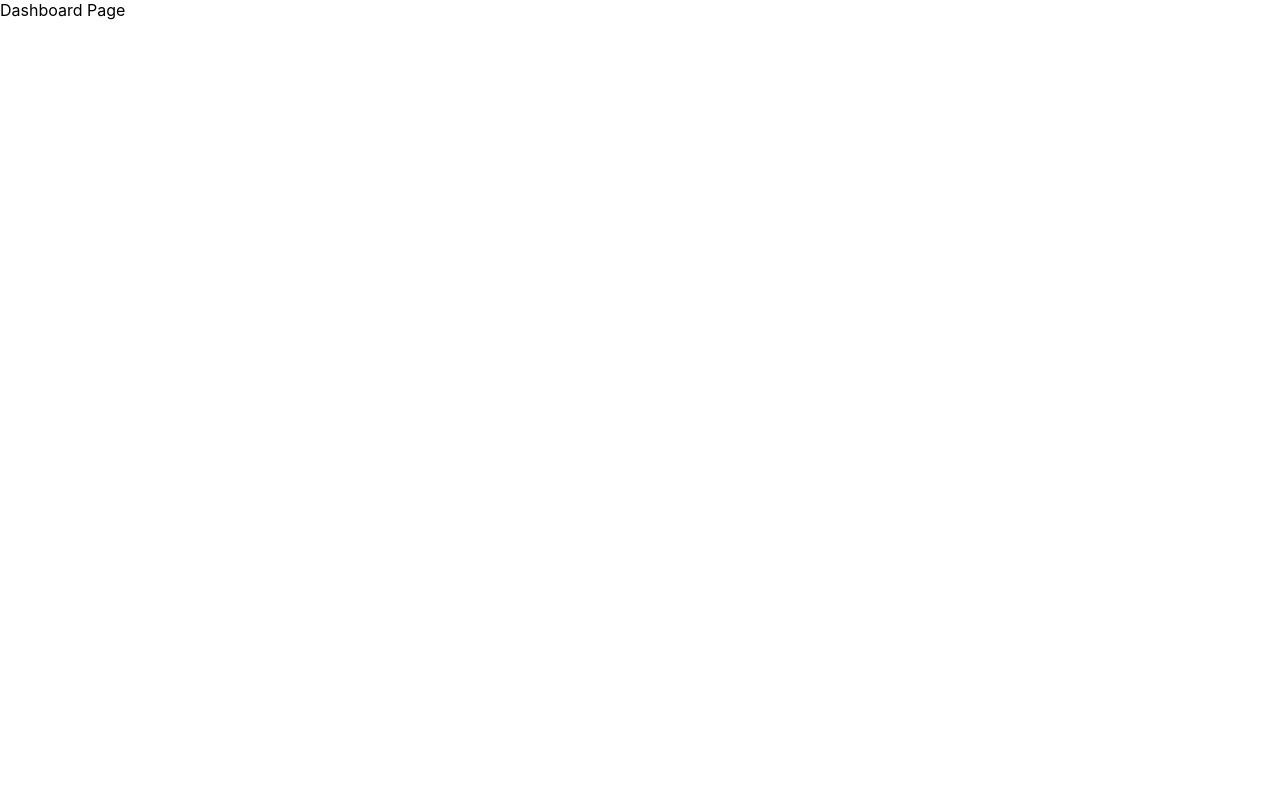
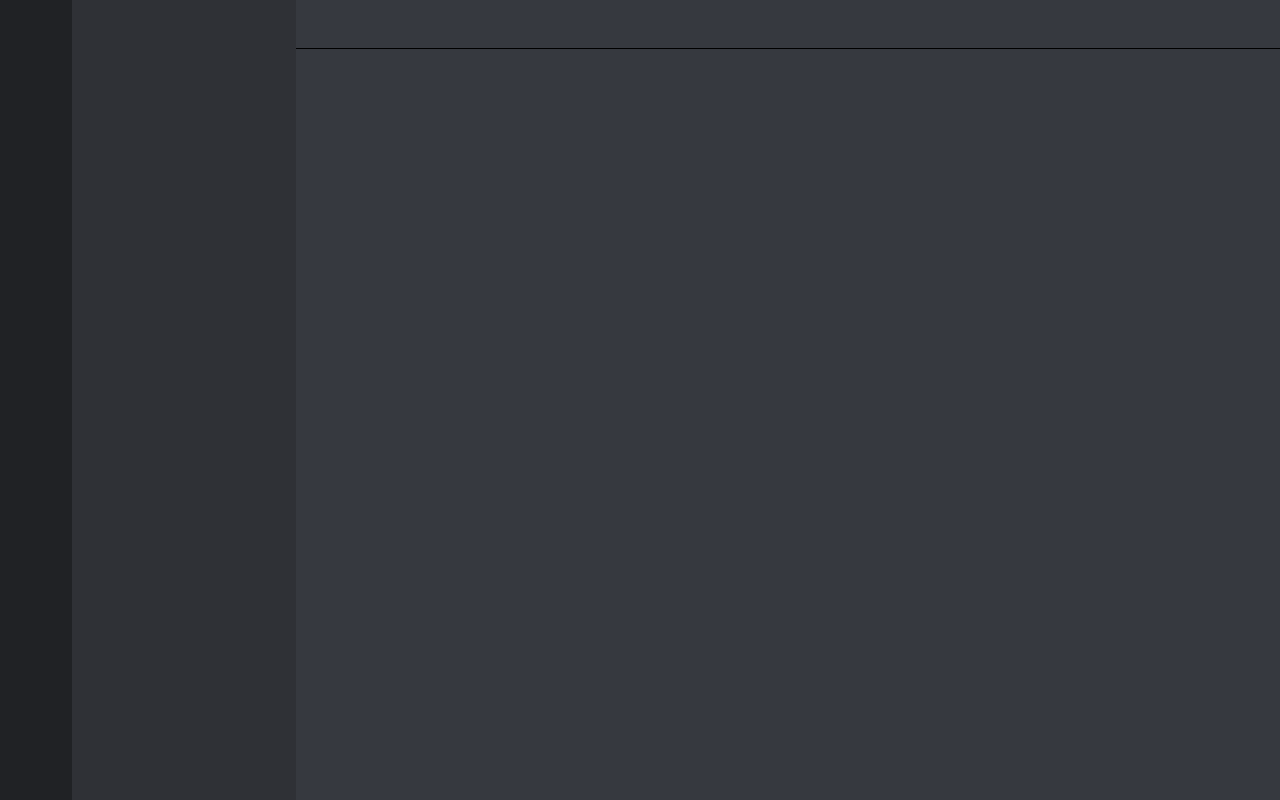
Before and after one commit to lekyvong09/C2007L_MERN_ChatApp, a React (Create React App) app in the folder client/: page / in a window 1280 px wide. Built offline with nearby package versions, Linux system fonts and the light colour scheme; the HTML template or start-up script is replaced by a standard one.

Commit message:
layout dashboard

```diff
--- a/client/src/features/dashboard/DashboardPage.js
+++ b/client/src/features/dashboard/DashboardPage.js
@@ -1,8 +1,47 @@
+import { styled } from '@mui/system';
+
+const Wrapper = styled('div')({
+    width: '100%',
+    height: '100vh',
+    display: 'flex'
+});
+
+const SideBar = styled('div')({
+    width: '72px',
+    height: '100%',
+    backgroundColor: '#202225'
+});
+
+const FriendsSideBar = styled('div')({
+    width: '224px',
+    height: '100%',
+    backgroundColor: '#2F3136'
+});
+
+const AppBar = styled('div')({
+    height: '48px',
+    width: 'calc(100% - 326px)',
+    backgroundColor: '#36393f',
+    right: '0',
+    top: '0',
+    position: 'absolute',
+    padding: '0 15px',
+    borderBottom: '1px solid black'
+});
+
+const Messenger = styled('div')({
+    backgroundColor: '#36393f',
+    marginTop: '48px',
+    flexGrow: 1,
+});
 
 export default function DashboardPage() {
     return (
-        <div>
-            Dashboard Page
-        </div>
+        <Wrapper>
+            <SideBar></SideBar>
+            <FriendsSideBar></FriendsSideBar>
+            <AppBar></AppBar>
+            <Messenger></Messenger>
+        </Wrapper>
     );
 }
```
